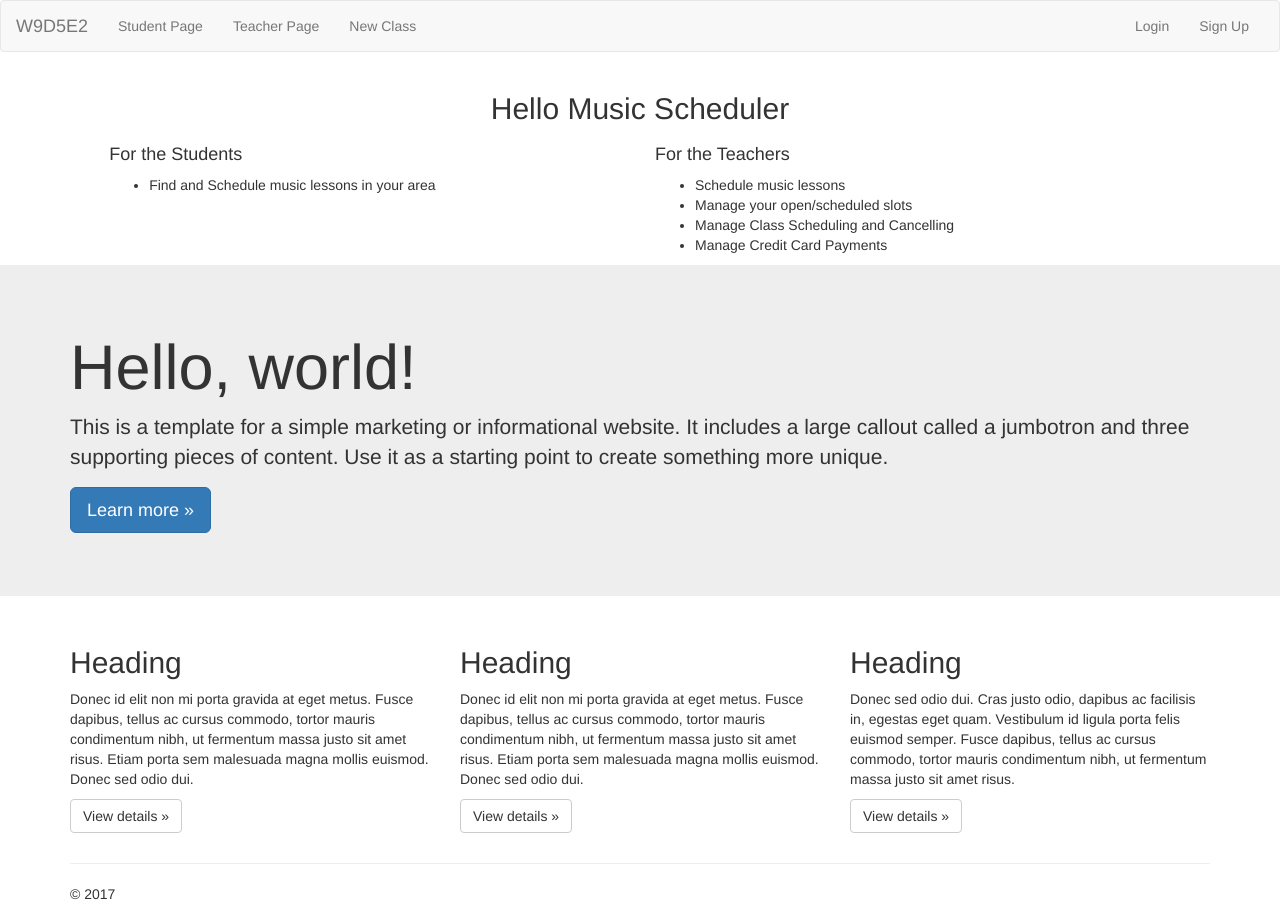
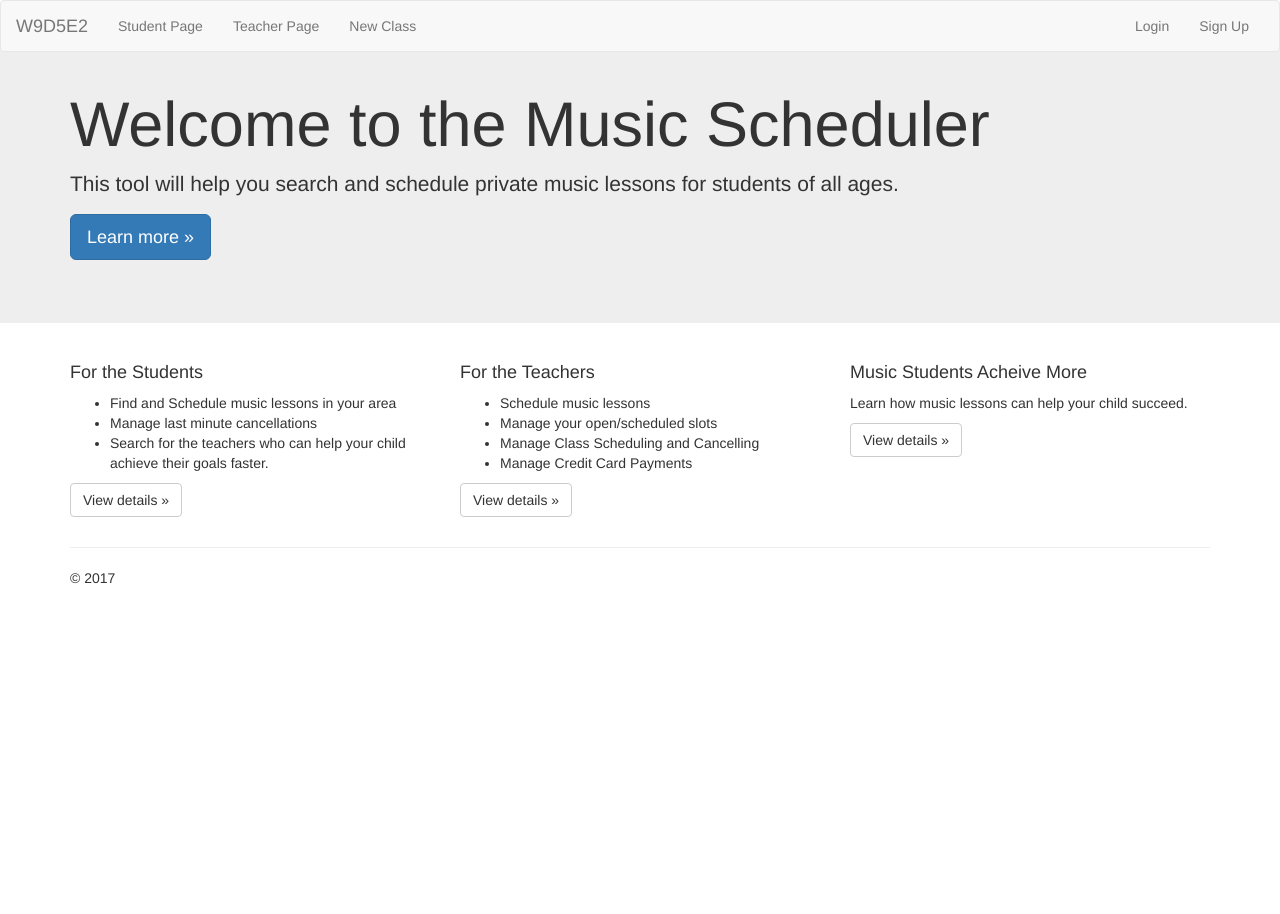
Before and after one commit to rifenburgh/W9D5E2_Scheduler, an Angular app in the folder APP/: page / in a window 1280 px wide. After the commit the page ends 800 px from the top, so only its background shows below. Built offline with nearby package versions, Linux system fonts and the light colour scheme.

Commit message:
Display Account Types

```diff
--- a/APP/src/app/landing/landing.component.css
+++ b/APP/src/app/landing/landing.component.css
@@ -5,3 +5,6 @@ body {
 .centerLanding {
   text-align: center;
 }
+.jumbotron {
+  margin-top: -50px;
+}
--- a/APP/src/app/landing/landing.component.html
+++ b/APP/src/app/landing/landing.component.html
@@ -1,5 +1,5 @@
 
-<div class="row">
+<!-- <div class="row">
   <div class="col-md-1">
   </div>
   <div class="col-md-10 centerLanding">
@@ -32,15 +32,15 @@
 
   <div class="col-md-1">
   </div>
-</div>
+</div> -->
 
 
 
 <!-- Main jumbotron for a primary marketing message or call to action -->
 <div class="jumbotron">
   <div class="container">
-    <h1>Hello, world!</h1>
-    <p>This is a template for a simple marketing or informational website. It includes a large callout called a jumbotron and three supporting pieces of content. Use it as a starting point to create something more unique.</p>
+    <h1>Welcome to the Music Scheduler</h1>
+    <p>This tool will help you search and schedule private music lessons for students of all ages.</p>
     <p><a class="btn btn-primary btn-lg" href="#" role="button">Learn more &raquo;</a></p>
   </div>
 </div>
@@ -49,18 +49,34 @@
   <!-- Example row of columns -->
   <div class="row">
     <div class="col-md-4">
-      <h2>Heading</h2>
-      <p>Donec id elit non mi porta gravida at eget metus. Fusce dapibus, tellus ac cursus commodo, tortor mauris condimentum nibh, ut fermentum massa justo sit amet risus. Etiam porta sem malesuada magna mollis euismod. Donec sed odio dui. </p>
+
+      <h4>For the Students</h4>
+        <ul>
+          <li>Find and Schedule music lessons in your area</li>
+          <li>Manage last minute cancellations</li>
+          <li>Search for the teachers who can help your child achieve their goals faster.</li>
+        </ul>
+
+
       <p><a class="btn btn-default" href="#" role="button">View details &raquo;</a></p>
     </div>
     <div class="col-md-4">
-      <h2>Heading</h2>
-      <p>Donec id elit non mi porta gravida at eget metus. Fusce dapibus, tellus ac cursus commodo, tortor mauris condimentum nibh, ut fermentum massa justo sit amet risus. Etiam porta sem malesuada magna mollis euismod. Donec sed odio dui. </p>
+
+      <h4> For the Teachers</h4>
+      <ul>
+        <li>Schedule music lessons</li>
+        <li>Manage your open/scheduled slots</li>
+        <li>Manage Class Scheduling and Cancelling</li>
+        <li>Manage Credit Card Payments</li>
+
+      </ul>
+
+
       <p><a class="btn btn-default" href="#" role="button">View details &raquo;</a></p>
    </div>
     <div class="col-md-4">
-      <h2>Heading</h2>
-      <p>Donec sed odio dui. Cras justo odio, dapibus ac facilisis in, egestas eget quam. Vestibulum id ligula porta felis euismod semper. Fusce dapibus, tellus ac cursus commodo, tortor mauris condimentum nibh, ut fermentum massa justo sit amet risus.</p>
+      <h4>Music Students Acheive More</h4>
+      <p>Learn how music lessons can help your child succeed.</p>
       <p><a class="btn btn-default" href="#" role="button">View details &raquo;</a></p>
     </div>
   </div>
--- a/APP/src/app/student-detail/student-detail.component.html
+++ b/APP/src/app/student-detail/student-detail.component.html
@@ -84,6 +84,12 @@
         <td>Email: </td>
         <td>{{ person.email }}</td>
       </tr>
+      <tr>
+        <td>Account Type: </td>
+        <td *ngIf="person.teacher === true">Teacher</td>
+        <td *ngIf="person.student === true">Student</td>
+      </tr>
+
 
     </table>
   </div>
--- a/APP/src/app/teacher-detail/teacher-detail.component.html
+++ b/APP/src/app/teacher-detail/teacher-detail.component.html
@@ -59,7 +59,7 @@
           <td>${{ item.rate }}</td>
           <td>{{ item.duration }}</td>
           <td>{{ item.slotAvailable }}</td>
-          <td><button routerLink="localhost:3000/scheduledelete/{{ item.id }}" class="">🚮</button></td>
+          <td><button routerLink="localhost:3000/scheduledelete/{{ item.id }}" class="">✅</button></td>
 
         </tr>
       </table>
@@ -85,6 +85,11 @@
         <td>Email: </td>
         <td>{{ person.email }}</td>
       </tr>
+      <tr>
+        <td>Account Type: </td>
+        <td *ngIf="person.teacher === true">Teacher</td>
+        <td *ngIf="person.student === true">Student</td>
+      </tr>
 
     </table>
   </div>
```
